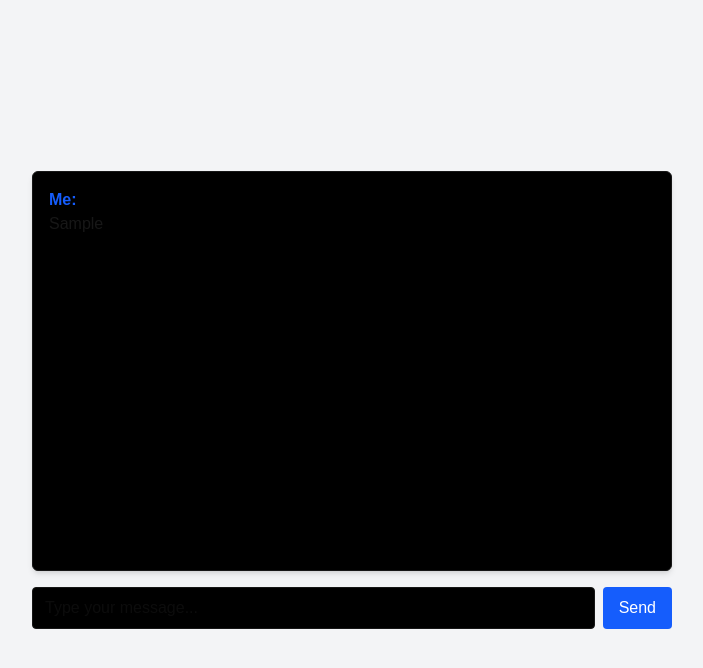
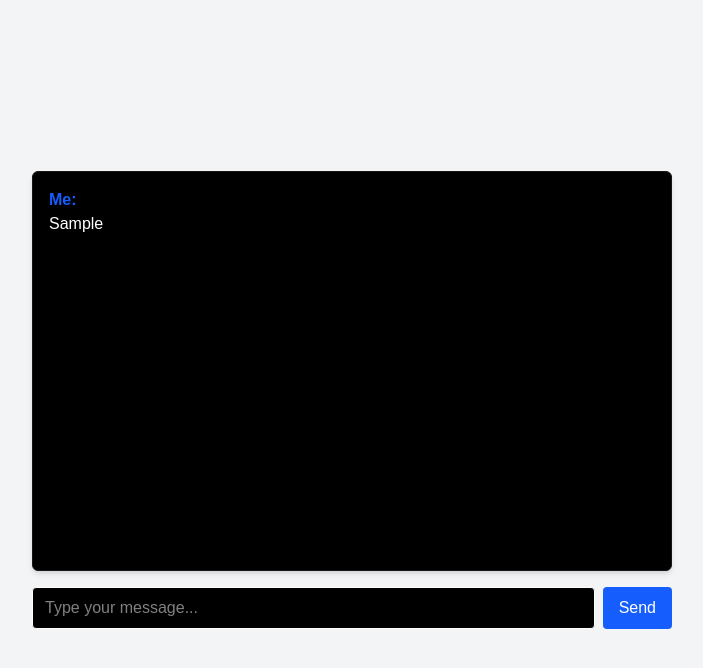
Before and after one commit to bhushanc2003/Chatbot, a Next.js app: page / in a window 1280 px wide. Both pictures are taken after typing "Sample" into the empty fields and a click on the button "Send". Shown: the top 668 px of the page, without its empty margins (288-991 px from the left). Built offline with nearby package versions, Linux system fonts and the light colour scheme; no server answers.

Commit message:
changed text color

```diff
--- a/src/app/components/ChatBox.jsx
+++ b/src/app/components/ChatBox.jsx
@@ -29,7 +29,7 @@ const ChatBox = () => {
         {chats.map((chat, index) => (
           <div key={index} className="flex flex-col">
             <strong className="text-blue-600">{chat.role=='model'?'Hitesh Sir':'Me'}:</strong>
-            <p className="whitespace-pre-wrap">{chat.parts[0].text}</p>
+            <p className="whitespace-pre-wrap text-white">{chat.parts[0].text}</p>
           </div>
         ))}
       </div>
@@ -37,7 +37,7 @@ const ChatBox = () => {
       <div className="mt-4 flex gap-2 ">
         <input
           type="text"
-          className="border rounded px-3 py-2 w-full bg-black"
+          className="border rounded px-3 py-2 w-full bg-black whitespace-pre-wrap text-white"
           placeholder="Type your message..."
           value={message}
           onChange={(e) => setMessage(e.target.value)}
```
